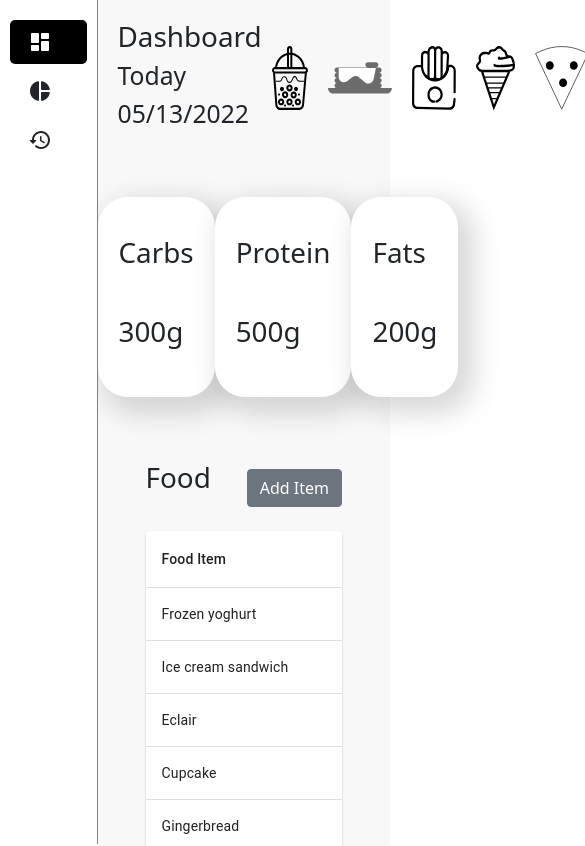
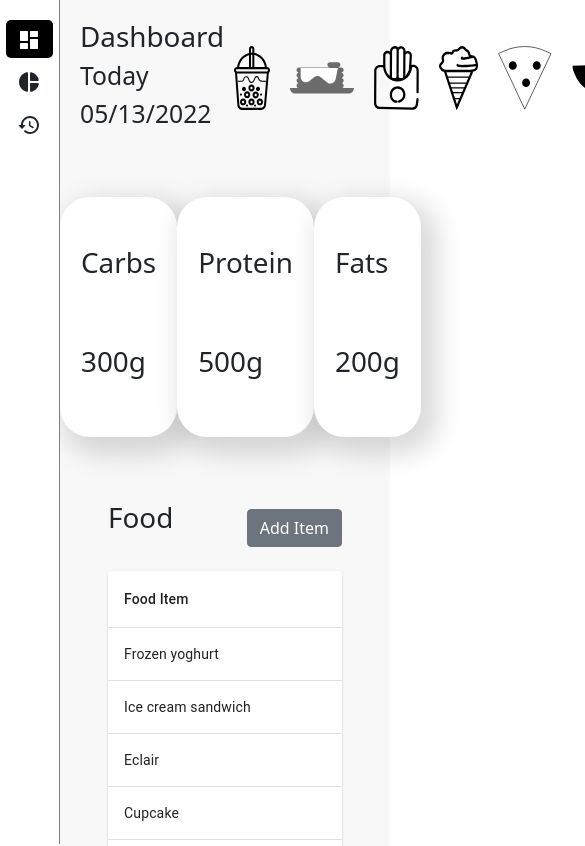
Before and after one commit to jessiepao14/CPSC458-Final-Project, a Next.js app: page / in a window 390 px wide. Shown: the top 846 px of the page, 585 px wide, since content can reach past the window. Built offline with nearby package versions, Linux system fonts and the light colour scheme.

Commit message:
fix navbar for small screen

```diff
--- a/components/FoodCards.js
+++ b/components/FoodCards.js
@@ -14,8 +14,8 @@ const Wrapper = styled.div`
   flex-direction: column;
   position: relative;
   justify-content: space-around;
-  width: 300px;
-  height: 200px;
+  width: 18rem;
+  height: 15rem;
   border: 1px solid transparent;
   padding: 20px;
   border-radius: 30px;
--- a/components/SideNav.js
+++ b/components/SideNav.js
@@ -11,7 +11,7 @@ export default function SideNav() {
     <Nav>
       {isTabletOrMobile ? (
         <>
-          <a class="active disabled">
+          <a className="active">
             <DashboardRoundedIcon />
           </a>
           <a>
@@ -23,7 +23,7 @@ export default function SideNav() {
         </>
       ) : (
         <>
-          <a class="active disabled">
+          <a className="active">
             <DashboardRoundedIcon />
             Dashboard
           </a>
@@ -61,6 +61,7 @@ const Nav = styled.div`
   margin-bottom: 0;
   border-right: 1px solid gray;
   gap: 5px;
+
   a {
     display: flex;
     align-items: center;
@@ -68,7 +69,7 @@ const Nav = styled.div`
     background-color: #fff;
     text-decoration: none;
     width: 80%;
-    border: 2px solid transparent;
+    border: 1px solid transparent;
     border-radius: 5px;
     // fill: #c0c0c0;
   }
@@ -80,8 +81,14 @@ const Nav = styled.div`
     background-color: #000;
     color: #fff;
   }
-  //   a:hover {
-  //     background-color: #d0d0d0;
-  //     color: #fff;
-  //   }
+
+  @media screen and (max-width: 1000px) {
+    width: 60px;
+    align-items: center;
+    a {
+      display: block;
+      padding: 5px 5px 5px 10px;
+      //   top right bottom left
+    }
+  }
 `;
--- a/pages/_app.js
+++ b/pages/_app.js
@@ -1,7 +1,7 @@
-import '../styles/globals.css'
+import "../styles/globals.css";
 
 function MyApp({ Component, pageProps }) {
-  return <Component {...pageProps} />
+  return <Component {...pageProps} />;
 }
 
-export default MyApp
+export default MyApp;
--- a/pages/api/hello.js
+++ b/pages/api/hello.js
@@ -1,5 +1,5 @@
 // Next.js API route support: https://nextjs.org/docs/api-routes/introduction
 
-export default function handler(req, res) {
-  res.status(200).json({ name: 'John Doe' })
-}
+// export default function handler(req, res) {
+//   res.status(200).json({ name: 'John Doe' })
+// }
--- a/pages/index.js
+++ b/pages/index.js
@@ -92,6 +92,10 @@ const Body = styled.div`
   background-color: #f8f8f8;
   min-width: 75%;
   height: 100%;
+  @media screen and (max-width: 1000px) {
+    width: calc(100vw - 60px);
+    margin-left: 60px;
+  }
 `;
 
 const Cards = styled.div`
```
